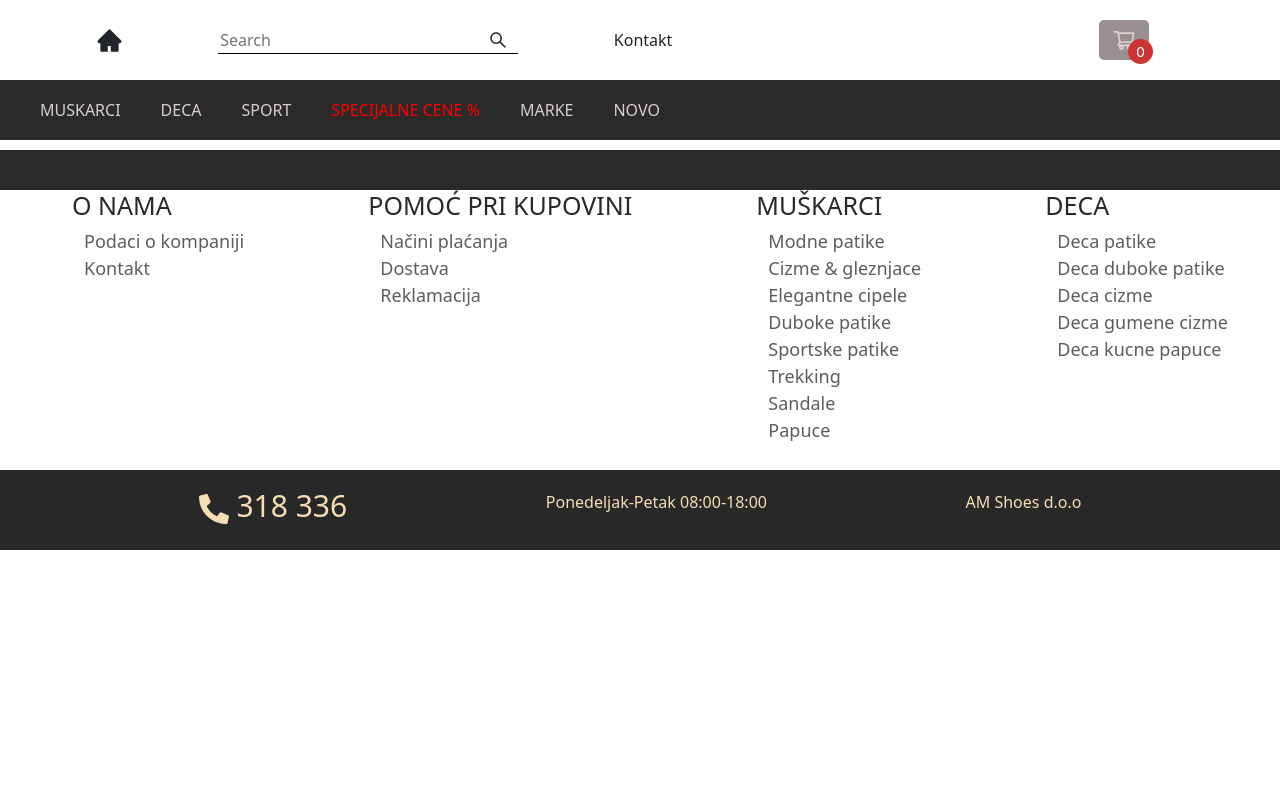
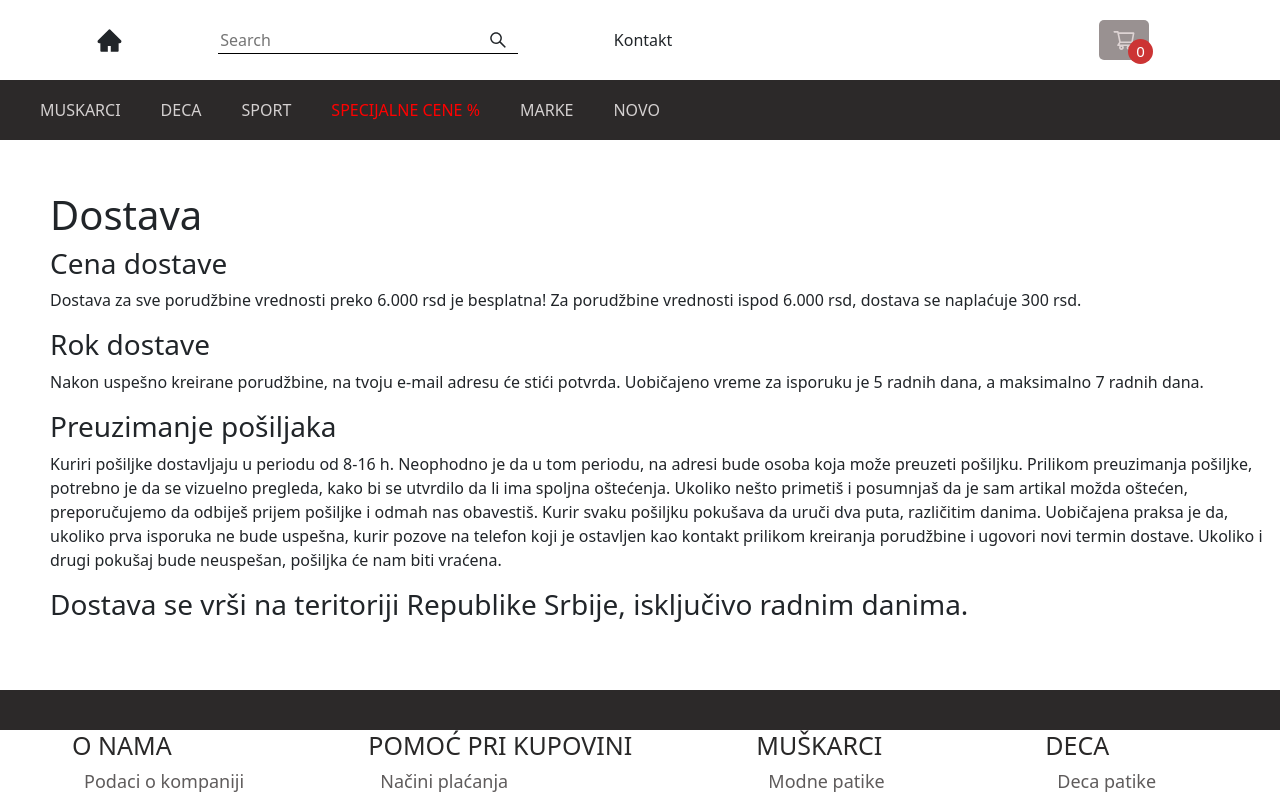
Before and after one commit to AminSalkovic/Shoe-store, a React (Vite) app: page /dostava in a window 1280 px wide. Shown: the top 799 px of the page. Built offline with nearby package versions, Linux system fonts and the light colour scheme.

Commit message:
postOffice

```diff
--- a/src/App.tsx
+++ b/src/App.tsx
@@ -36,6 +36,7 @@ import KidsHomeSlippers from './components/pages/kids/categories/KidsHomeSlipper
 import Footer from './components/footer/Footer'
 import Contact from './components/pages/Contact'
 import CompaniData from './components/pages/CompaniData'
+import PostOffice from './components/pages/PostOffice'
 
 
 function App() {
@@ -53,6 +54,7 @@ function App() {
       <Route path='/Specijalne-cene' element={<SpecialPrices/>}/>
       <Route path='/Marke' element={<Brends/>}/>
       <Route path='/podaci/o/kompaniji' element={<CompaniData/>}/>
+      <Route path='/dostava' element={<PostOffice/>}/>
       <Route path='/marke/adidas' element={<Adidas/>}/>
       <Route path='/marke/nike' element={<Nike/>}/>
       <Route path='/marke/fila' element={<Fila/>}/>
--- /dev/null
+++ b/src/components/pages/PostOffice.tsx
@@ -0,0 +1,20 @@
+import React from 'react'
+
+const PostOffice = () => {
+  return (
+    <div style={{minHeight:'540px',display:'flex',
+    flexDirection:'column',justifyContent:'center',marginLeft:'50px'}}>
+        <h1>Dostava</h1>
+        <h3>Cena dostave</h3>
+        <p>Dostava za sve porudžbine vrednosti preko 6.000 rsd je besplatna! Za porudžbine vrednosti ispod 6.000 rsd, dostava se naplaćuje 300 rsd.</p>
+         <h3>Rok dostave</h3>
+         <p>Nakon uspešno kreirane porudžbine, na tvoju e-mail adresu će stići potvrda. Uobičajeno vreme za isporuku je 5 radnih dana, a maksimalno 7 radnih dana.</p>
+         <h3>Preuzimanje pošiljaka</h3>
+         <p>Kuriri pošiljke dostavljaju u periodu od 8-16 h. Neophodno je da u tom periodu, na adresi bude osoba koja može preuzeti pošiljku. Prilikom preuzimanja pošiljke, potrebno je da se vizuelno pregleda, kako bi se utvrdilo da li ima spoljna oštećenja. Ukoliko nešto primetiš i posumnjaš da je sam artikal možda oštećen, preporučujemo da odbiješ prijem pošiljke i odmah nas obavestiš. Kurir svaku pošiljku pokušava da uruči dva puta, različitim danima.
+         Uobičajena praksa je da, ukoliko prva isporuka ne bude uspešna, kurir pozove na telefon koji je ostavljen kao kontakt prilikom kreiranja porudžbine i ugovori novi termin dostave. Ukoliko i drugi pokušaj bude neuspešan, pošiljka će nam biti vraćena.</p>
+         <h3>Dostava se vrši na teritoriji Republike Srbije, isključivo radnim danima.</h3>
+    </div>
+  )
+}
+
+export default PostOffice
```
